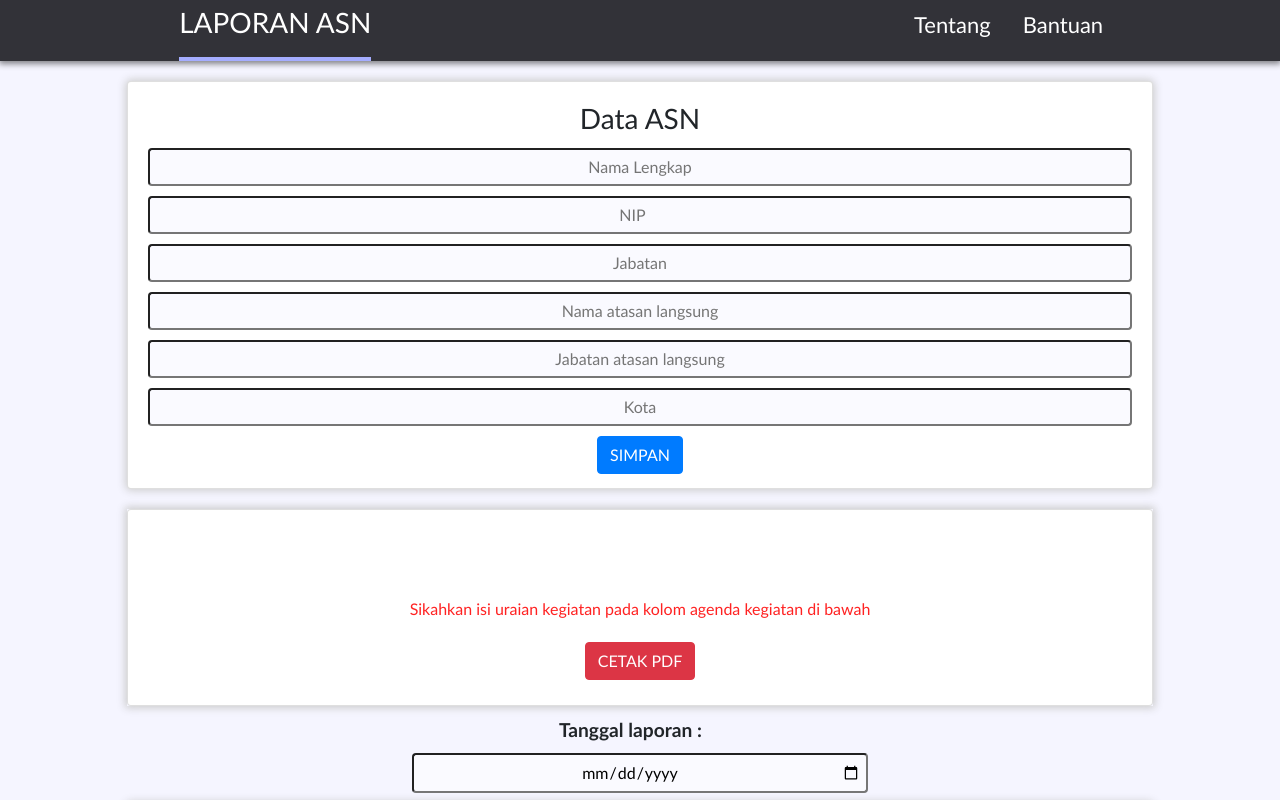
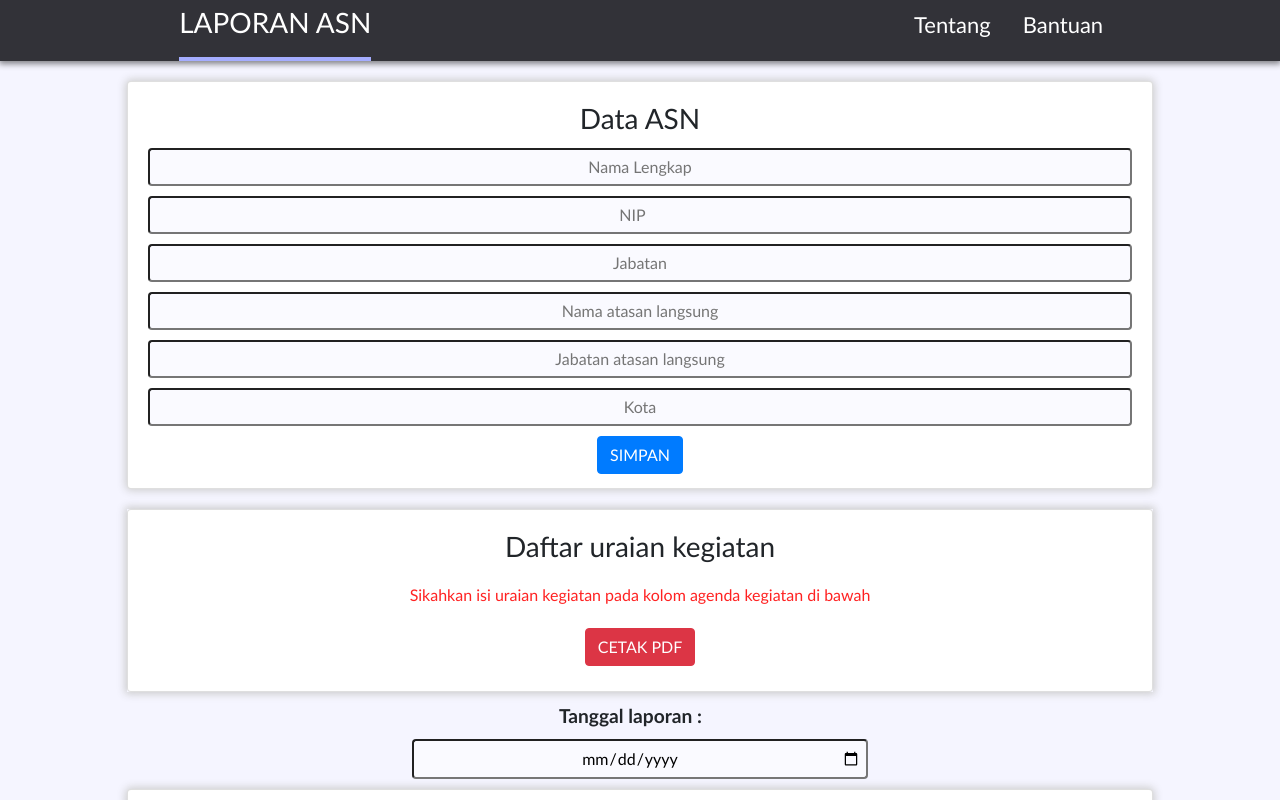
Before and after one commit to ryanadiputraa/laporan-asn, a React (Create React App) app: page / in a window 1280 px wide. Shown: the top 800 px of the page. Built offline with nearby package versions, Linux system fonts and the light colour scheme.

Commit message:
fixed title bug

```diff
--- a/src/components/TodoList/TodoList.js
+++ b/src/components/TodoList/TodoList.js
@@ -11,28 +11,28 @@ const TodosList = (props) => {
   const todoList = todos.length ? (
     todos.map(todo => {
       return (
-        <div className="todo-list-item" key={ todo.id }>
+        <div className="todo-list-item" key={todo.id}>
           <div className="todo-item">
-            <span className="time">{ todo.time }</span>
-            <span className="todo">{ todo.todo }</span>
-            <span className="info">({ todo.info })</span>
+            <span className="time">{todo.time}</span>
+            <span className="todo">{todo.todo}</span>
+            <span className="info">({todo.info})</span>
           </div>
           <div className="delete-item">
-            <button onClick={() => props.deleteTodo(todo.id) } className="btn btn-danger delete-btn">HAPUS</button>
+            <button onClick={() => props.deleteTodo(todo.id)} className="btn btn-danger delete-btn">HAPUS</button>
           </div>
         </div>
       )
     })
   ) : (
-    <p className="empty-todo">Sikahkan isi uraian kegiatan pada kolom agenda kegiatan di bawah</p>
-  )
+      <p className="empty-todo">Sikahkan isi uraian kegiatan pada kolom agenda kegiatan di bawah</p>
+    )
 
-  return(
+  return (
     <div className="todo-list-container">
       <Card>
         <CardBody className="todos-card">
-          <CardTitle><h3 className="title">Daftar uraian kegiatan</h3></CardTitle>
-          { todoList }
+          <CardTitle><h3 className="text-center">Daftar uraian kegiatan</h3></CardTitle>
+          {todoList}
           <button className="btn btn-danger print-btn" onClick={() => props.printPDF()}>Cetak PDF</button>
         </CardBody>
       </Card>
```
